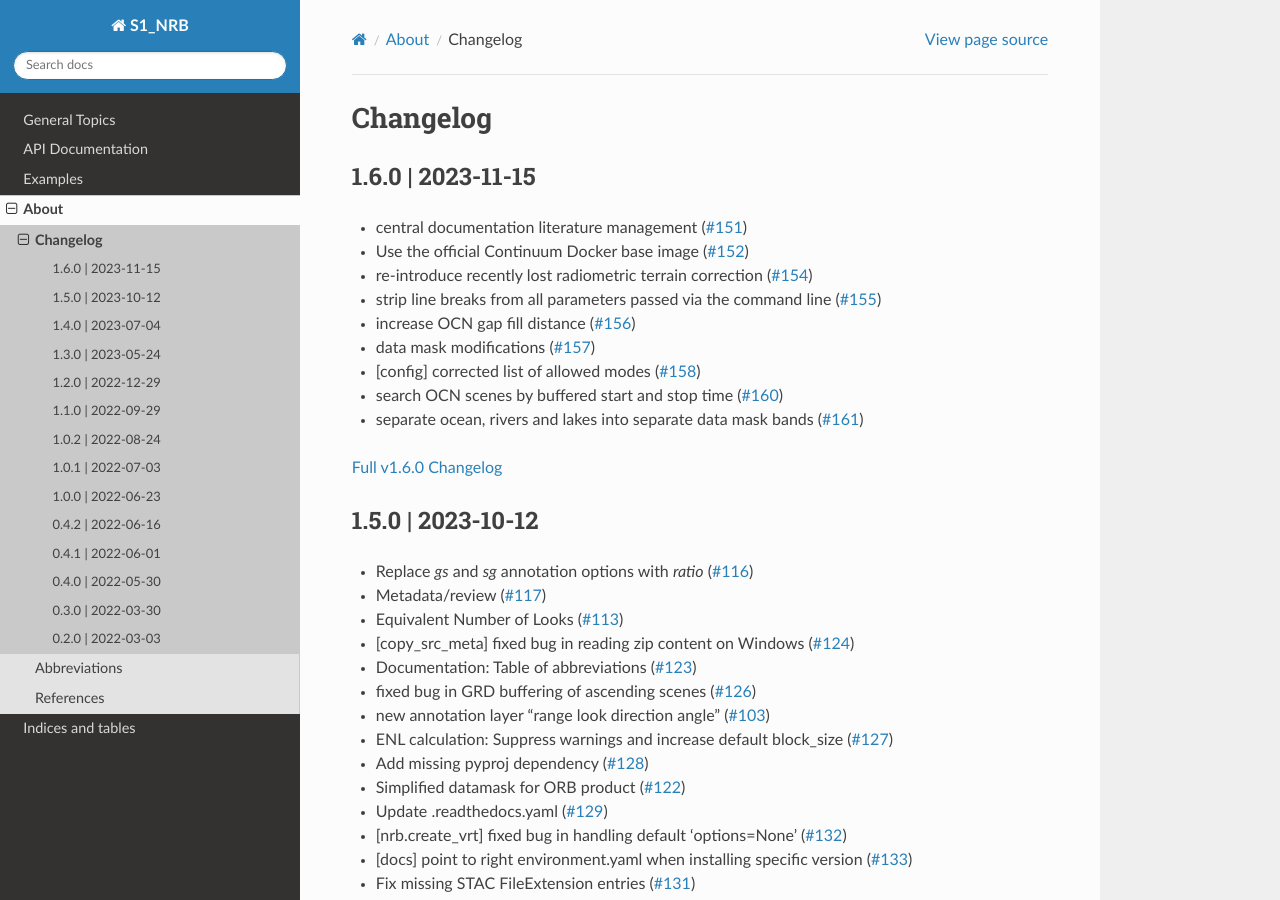
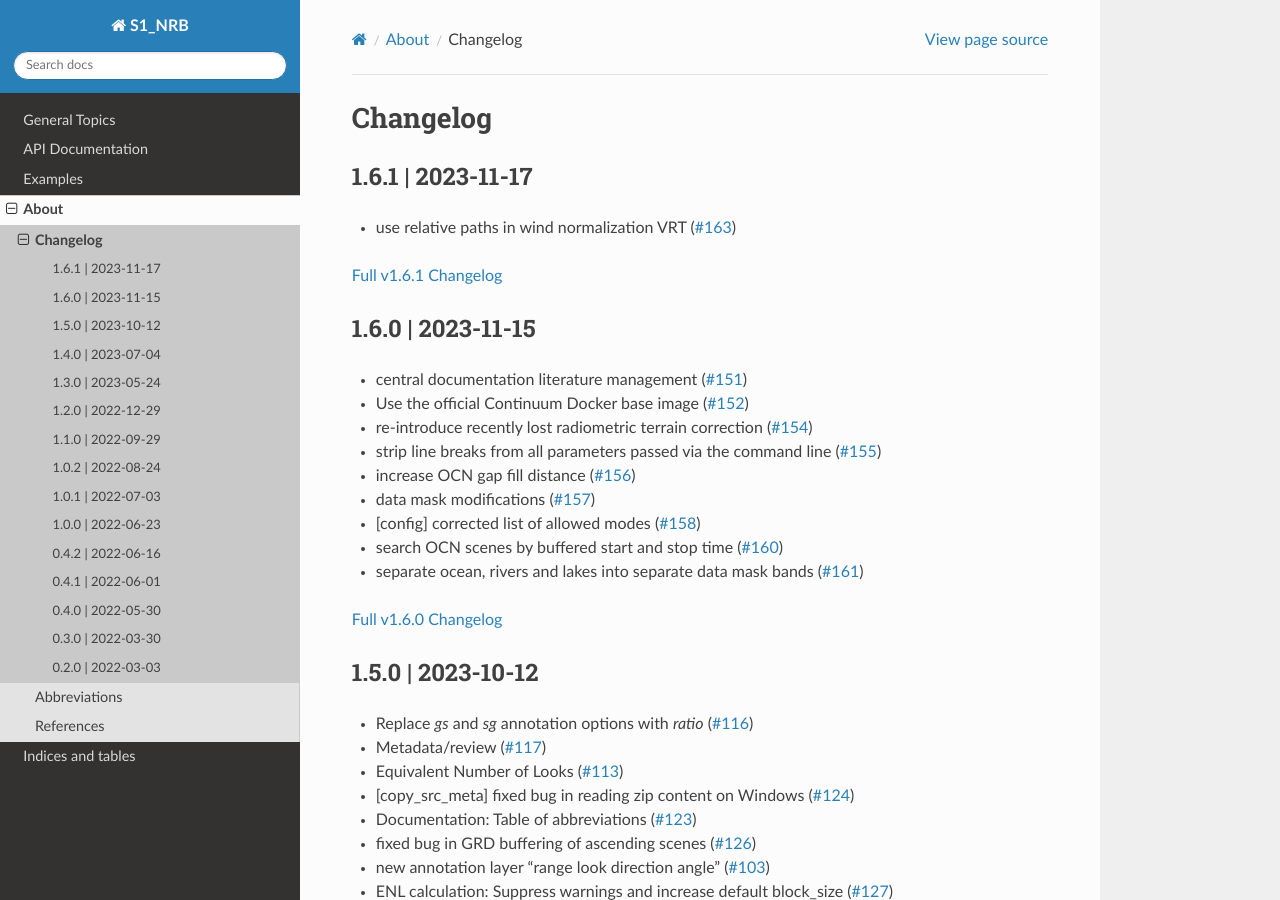
Before and after one commit to SAR-ARD/s1ard, a Sphinx documentation site: the page built from docs/about/changelog.rst, in a window 1280 px wide and 900 px high. Built offline with Sphinx 7.4.7 and the Read the Docs theme 2.0.0, drawn with Linux system fonts in a browser that asks for light colours.

Commit message:
version 1.6.1 changelog

```diff
--- a/docs/about/changelog.rst
+++ b/docs/about/changelog.rst
@@ -1,5 +1,12 @@
 Changelog
 =========
+
+1.6.1 | 2023-11-17
+------------------
+
+* use relative paths in wind normalization VRT (`#163 <https://github.com/SAR-ARD/S1_NRB/pull/163>`_)
+
+`Full v1.6.1 Changelog <https://github.com/SAR-ARD/S1_NRB/compare/v1.6.0...v1.6.1>`_
 
 1.6.0 | 2023-11-15
 ------------------
```
